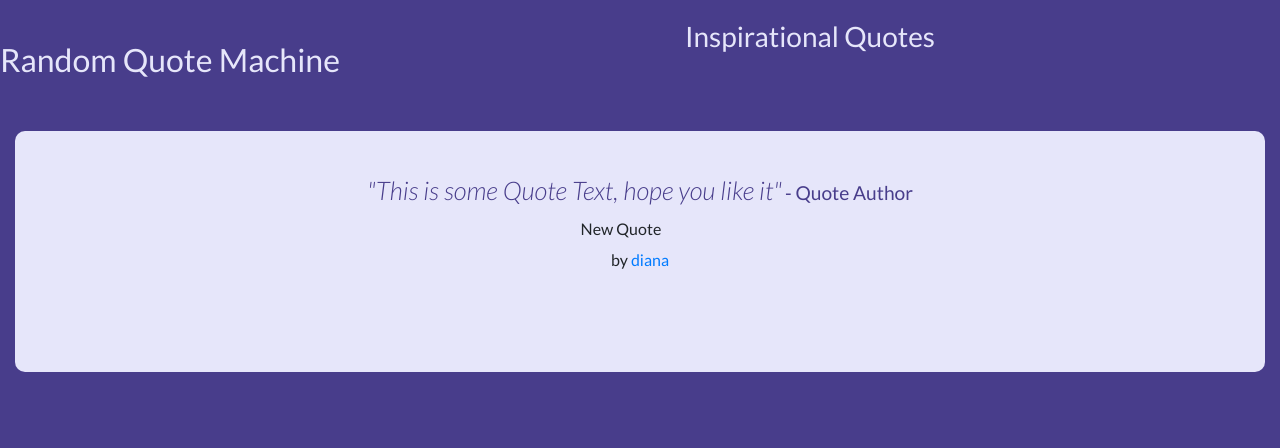
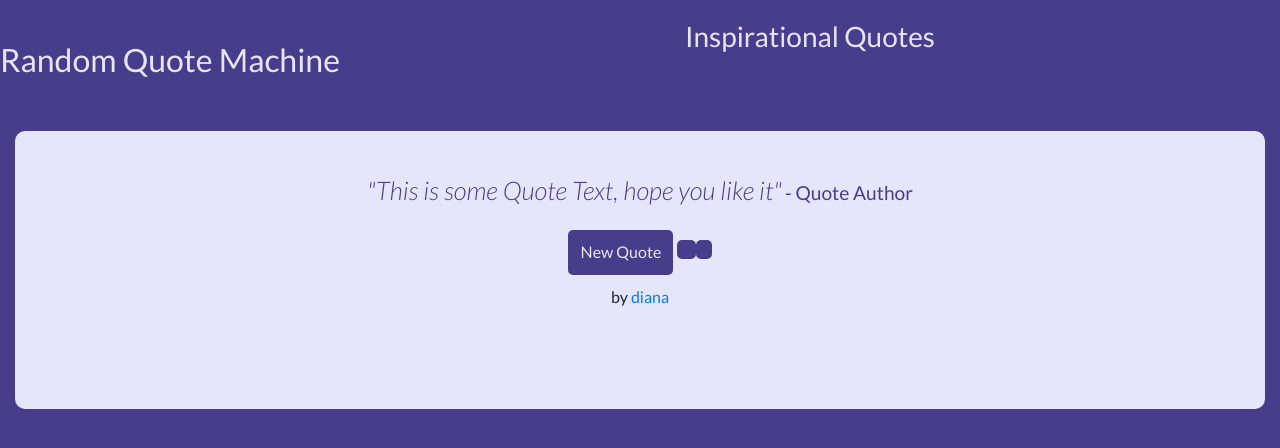
Before and after one commit to dianawallace/FCC-Quote-Machine, a plain HTML site: page index.html in a window 1280 px wide. Drawn offline with nearby package versions, Linux system fonts and the light colour scheme.

Commit message:
added height width to new quote button and added color and margins to all buttons

```diff
--- a/css/style.css
+++ b/css/style.css
@@ -43,3 +43,24 @@ h1, h3 {
   padding-bottom: 10px;
   color: darkslateblue;
 }
+
+.buttons {
+  margin: auto;
+  display: block;
+  margin-top: 20px;
+  margin-bottom: 10px;
+}
+
+.button {
+  border: none;
+  height: 45px;
+  width: 105px;
+  background-color: darkslateblue;
+  color: lavender;
+  border-radius: 5px;
+}
+
+.button:hover {
+  background-color: slateblue;
+  border: none;
+}
```
